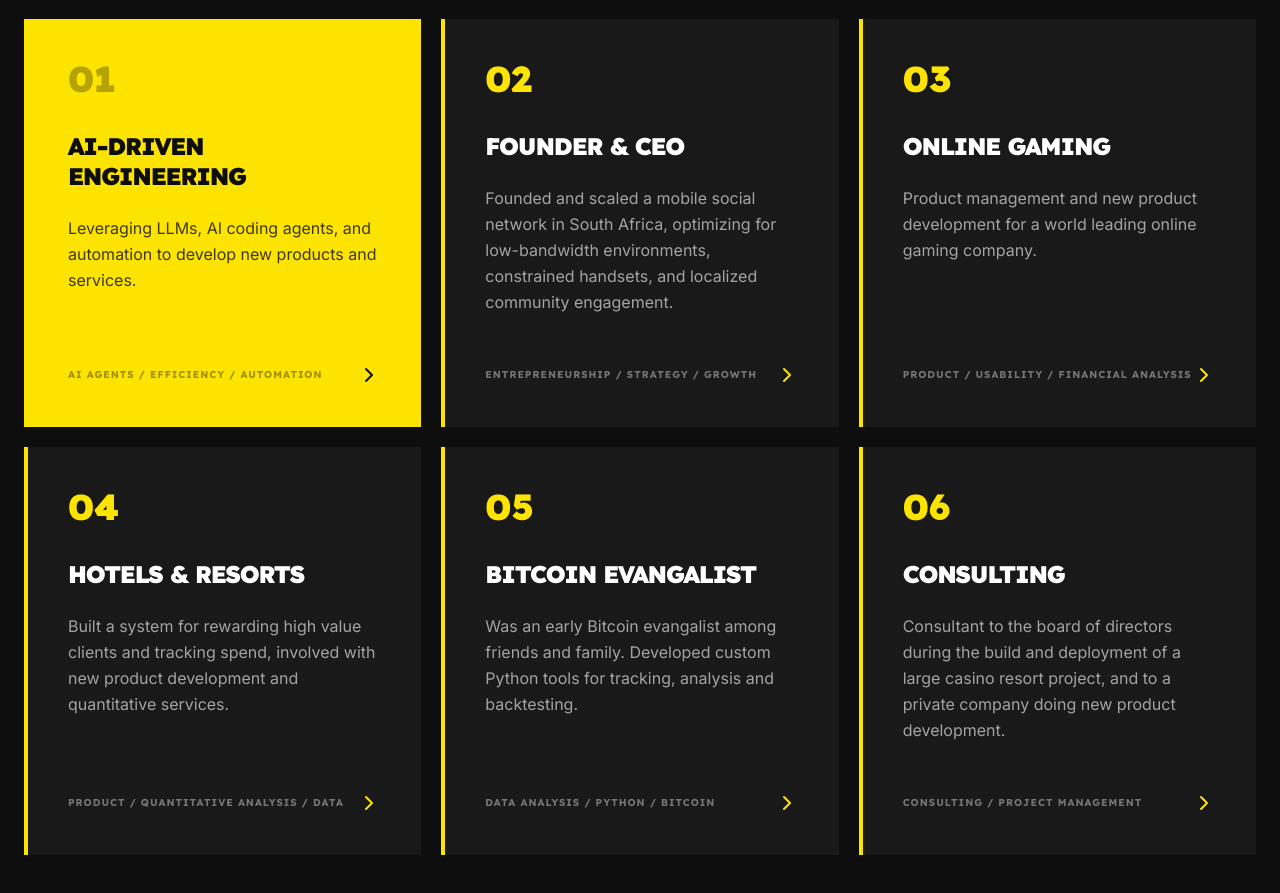
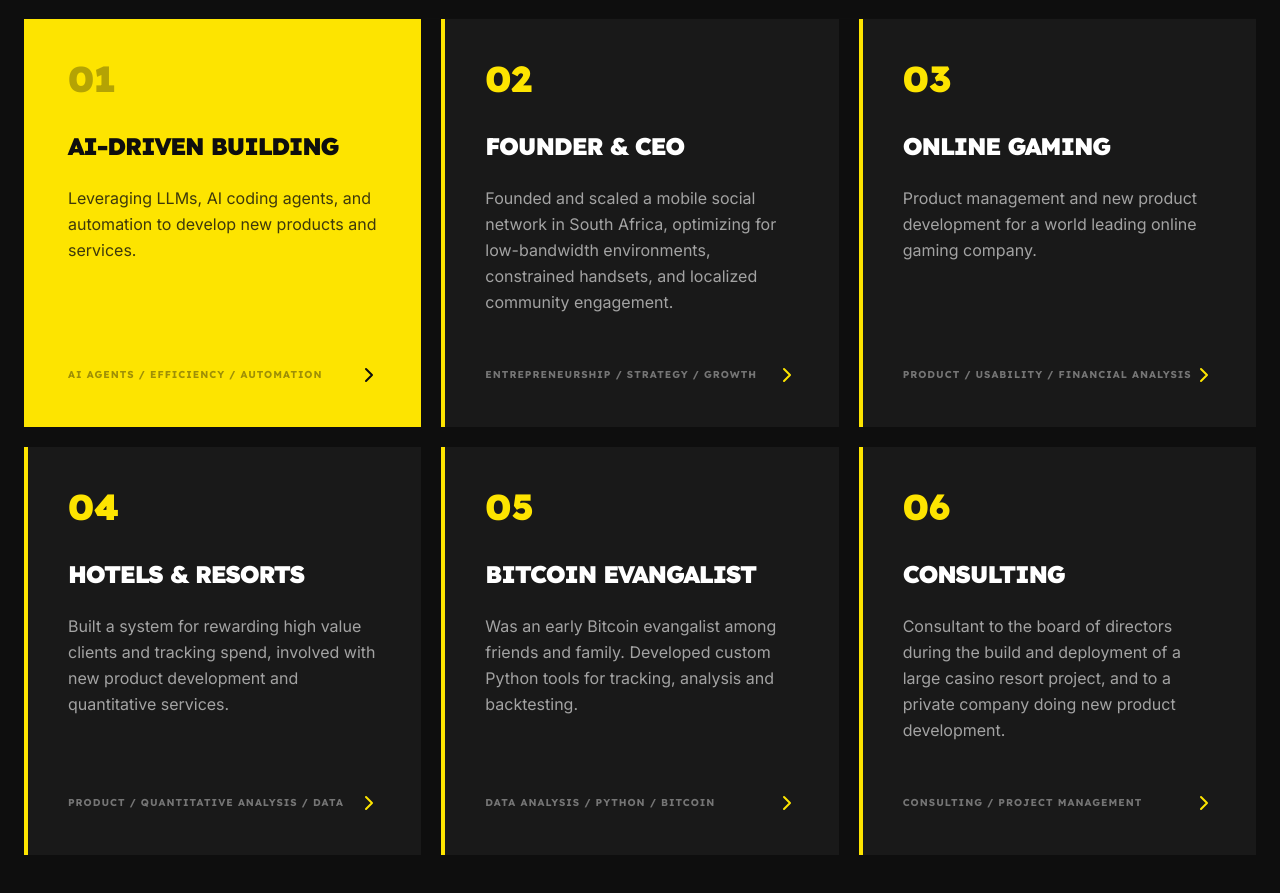
Before and after one commit to dcimring/daniel-cimring-portfolio, a React (Vite) app: page / in a window 1280 px wide. Shown: the part 1840-2733 px from the top of the page. Built offline with nearby package versions, Linux system fonts and the light colour scheme.

Commit message:
Wording update

```diff
--- a/src/App.tsx
+++ b/src/App.tsx
@@ -365,7 +365,7 @@ function App() {
             <div className="grid md:grid-cols-2 lg:grid-cols-3 gap-5 border-t border-outline-variant/10">
               <ArchiveCard
                 index="01"
-                title="AI-Driven Engineering"
+                title="AI-Driven Building"
                 description="Leveraging LLMs, AI coding agents, and automation to develop new products and services."
                 tags={["AI Agents", "Efficiency", "Automation"]}
                 variant="light"
```
